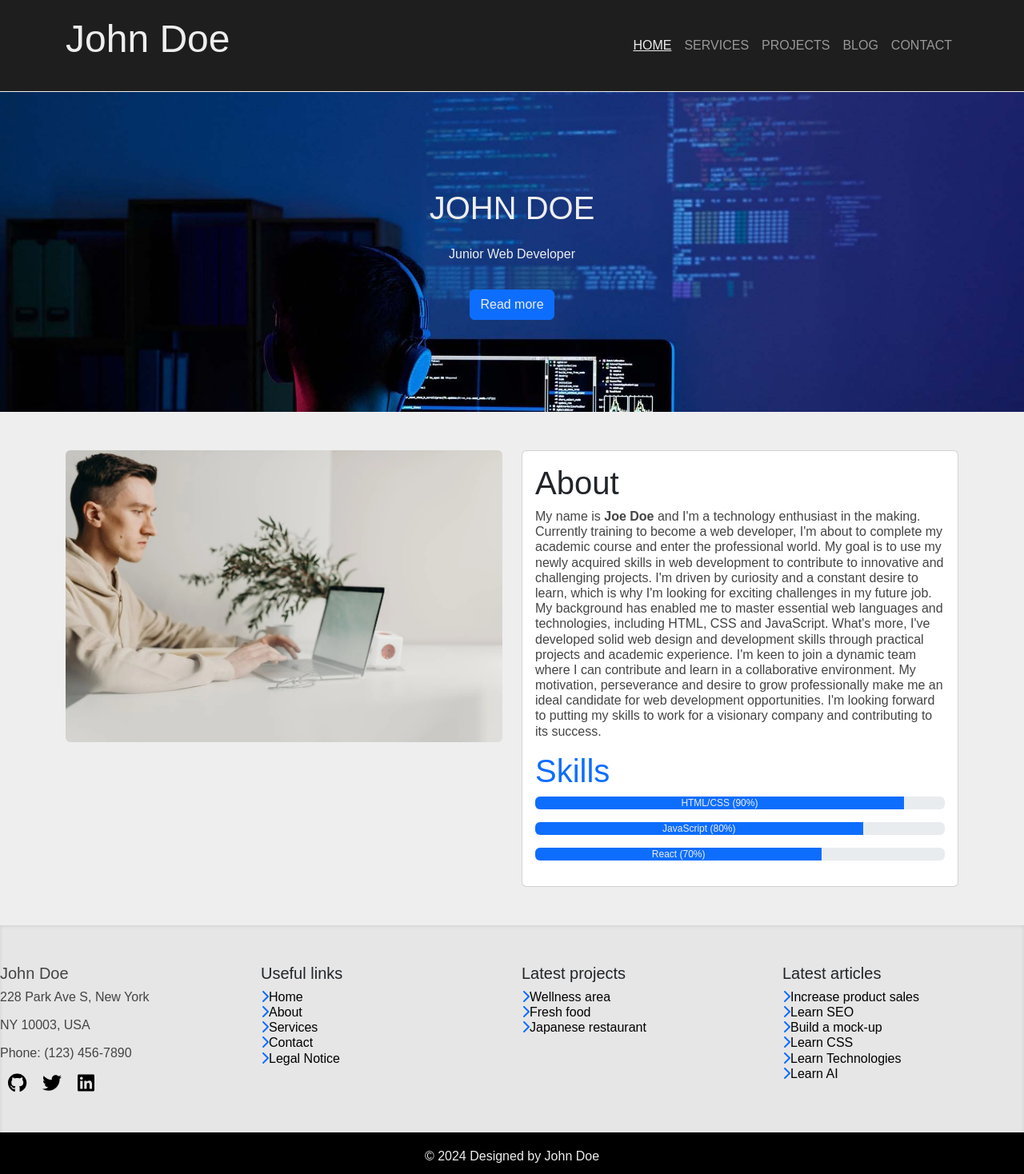
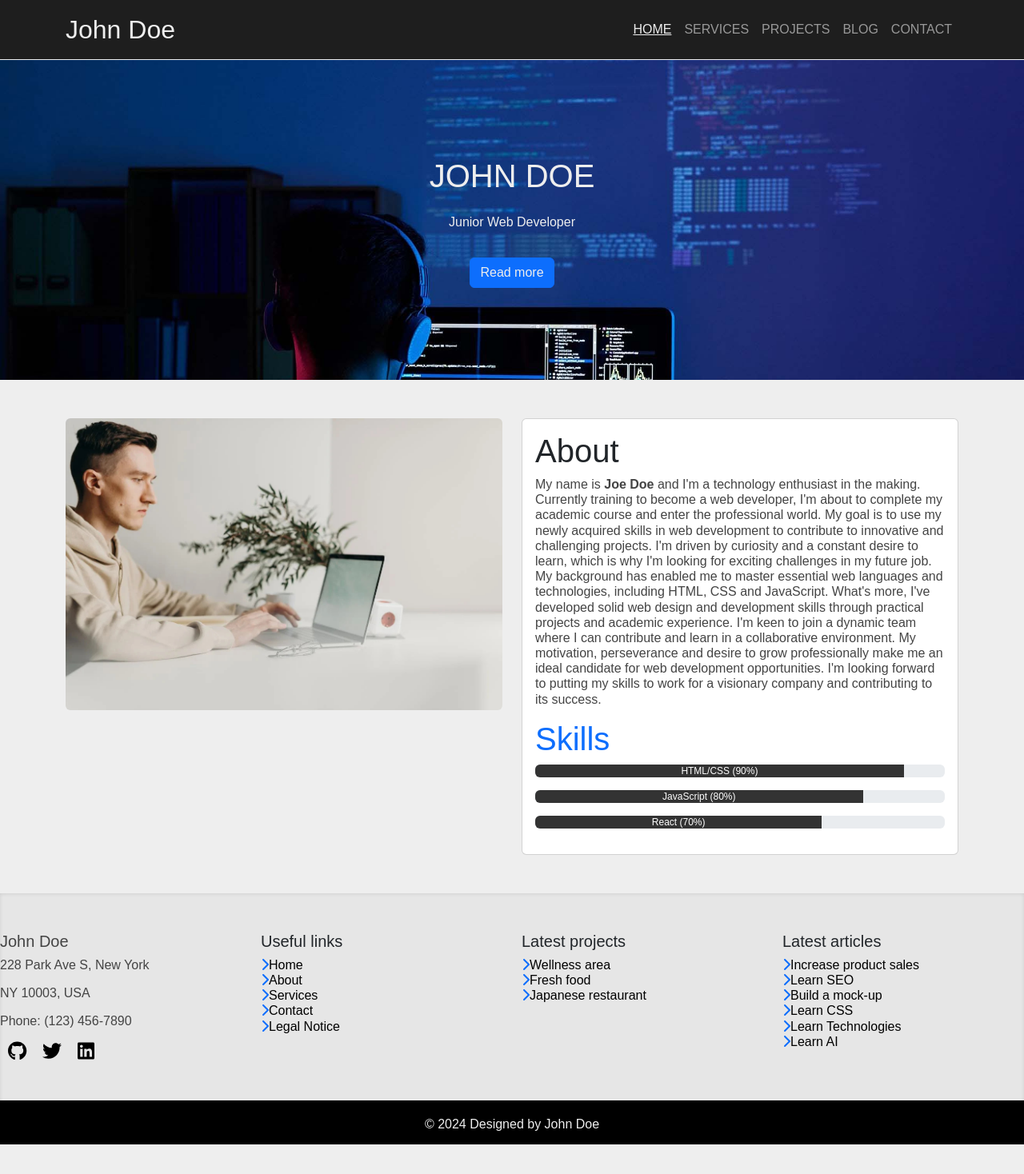
Before and after one commit to devlivepro/johndoe, a React (Create React App) app: page / in a window 1280 px wide. Shown: the top 1468 px of the page at 80% size. After the commit the page ends 1431 px from the top, so only its background shows below. Built offline with nearby package versions, Linux system fonts and the light colour scheme.

Commit message:
Updates styles

```diff
--- a/src/assets/css/styles.css
+++ b/src/assets/css/styles.css
@@ -40,8 +40,9 @@ body {
     color: #000000;
   }
   .header-text{
-    font-size: xxx-large;
+    font-size: xx-large;
     color: #eee;
+    margin: 0;
   }
   .nav-bg-color {
     background-color: #1e1e1e;
@@ -51,8 +52,8 @@ body {
     text-transform: uppercase;
   }
   .nav-link:hover{
-    transition: background-color 0.3s ease; /* Animation de transition */
-    background-color: rgba(255, 255, 255, 0.8); /* Fond blanc semi-transparent */
+    transition: background-color 0.3s ease;
+    background-color: rgba(255, 255, 255, 0.8);
   }
   .active .nav-link {
     color: #eee;
@@ -63,11 +64,10 @@ body {
     flex-direction: column;
     justify-content: center;
     overflow: hidden;
-    color: #eee;
+    color: #FFFFFF;
     text-align: center;
     white-space: nowrap;
-    background-color: #0d6efd;
-    transition: var(--bs-progress-bar-transition);
+    background-color: #333333;
   }
   .footer {
     margin-top: 20px;
@@ -111,7 +111,7 @@ body {
     background-size: cover;
   }
   .effect{
-    background-color: rgba (0,105, 255, 0.5);
+    background-color: #001005;
   }
   .effect-serv{
     background-color: #cde1f8;
```
